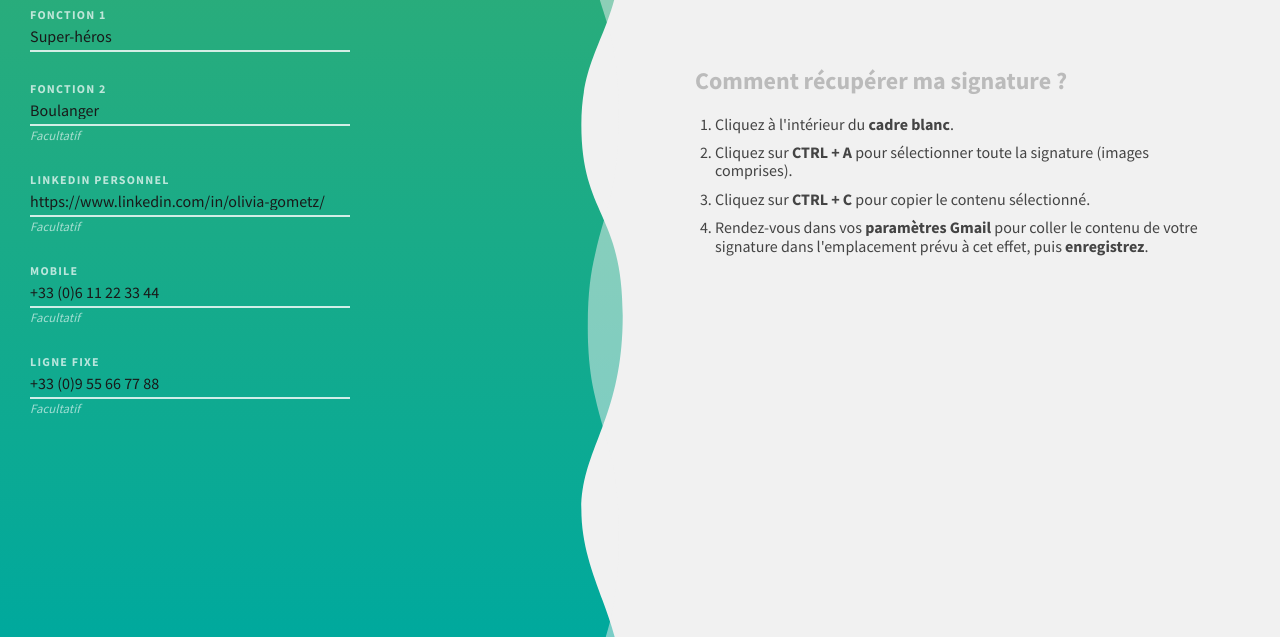
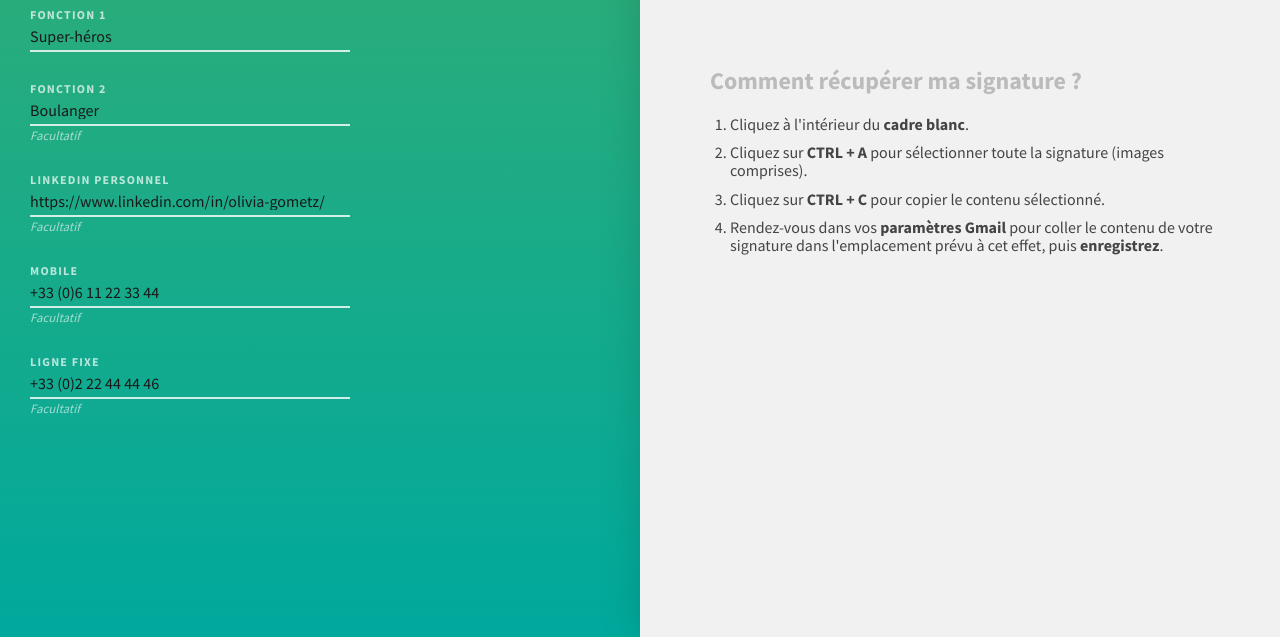
Before and after one commit to PayGreen/email-signature, a website: page paygreen/signature-creation.html in a window 1280 px wide. Shown: the part 163-800 px from the top of the page. Drawn offline with Linux system fonts and the light colour scheme.

Commit message:
feat: remove waves feat: use correct phone number in field value

```diff
--- a/assets/sass/partials/_aside.scss
+++ b/assets/sass/partials/_aside.scss
@@ -1,55 +1,6 @@
 aside {
-    $size: 100px;
-
     position: relative;
     background-color: $lightGrey;
     padding: $spaceXL;
-
-    @media #{$minMD} {
-        padding: .1px;
-        padding-right: $spaceXL;
-    }
-
-    &:hover {
-        .st0 {
-            transform: translateY($size/4);
-        }
-
-        .st1 {
-            transform: translateY(-$size/2);
-        }
-    }
-
-    figure {
-        position: absolute;
-        transform: translateX(calc(-100% + 1px));
-        height: 100%;
-        overflow: hidden;
-        margin: 0;
-        display: none;
-
-        @media #{$minMD} {
-            display: block;
-        }
-    }
-
-    svg {
-        height: calc(100% + #{$size});
-        margin-top: -$size/2;
-
-        .st0,
-        .st1 {
-            transition: all 2s;
-        }
-
-        &:hover {
-            .st0 {
-                transform: translateY(-$size/4);
-            }
-
-            .st1 {
-                transform: translateY($size/2);
-            }
-        }
-    }
+    box-shadow: 0 0 40px transparentize(#000000, .85);
 }
--- a/assets/sass/partials/_form.scss
+++ b/assets/sass/partials/_form.scss
@@ -3,10 +3,6 @@ form {
     background-image: linear-gradient($green, $blue);
     color: $white;
     padding: .1px;
-
-    @media #{$minMD} {
-        padding-right: $spaceXL*2;
-    }
 }
 
 fieldset {
--- a/assets/sass/partials/_iframe.scss
+++ b/assets/sass/partials/_iframe.scss
@@ -4,6 +4,7 @@ iframe {
     border: none;
     padding: $spaceSM;
     margin: $spaceXL auto;
+    margin-top: 0;
     width: 100%;
     height: fit-content;
     max-width: $content;
--- a/paygreen/signature-creation.html
+++ b/paygreen/signature-creation.html
@@ -64,7 +64,7 @@
             <label for="business">
                 Ligne fixe
             </label>
-            <input type="tel" id="business" value="330955667788" />
+            <input type="tel" id="business" value="330222444446" />
             <p>
                 Facultatif
             </p>
@@ -72,22 +72,6 @@
     </form>
 
     <aside>
-        <figure>
-            <svg version="1.1" xmlns="http://www.w3.org/2000/svg" xmlns:xlink="http://www.w3.org/1999/xlink" x="0px" y="0px"
-                viewBox="0 0 121 1157" style="enable-background:new 0 0 121 1157;" xml:space="preserve">
-                <style type="text/css">
-                    .st0{fill:#F1F1F1;}
-                    .st1{opacity:0.5;fill:#F1F1F1;enable-background:new;}
-                </style>
-                <path class="st0" d="M121,0v1157H96c0-89.4-51.7-141.7-51.7-228.8c0-77.8,53.2-116.3,53.2-248.9s-53.2-128-53.2-245.1
-                    c0-106.4,53.2-117.2,53.2-252.8S44,0,44,0H121z"/>
-                <path class="st1" d="M121,1157V0H80c-8.5,49.3-26.7,106.7-26.7,158.3c0,138.8,39.3,121,39.3,263.6c0,10-0.8,19.2-0.8,27.7
-                    c0,0,0,3.9,0,6.2c-1.5,24.7-4.6,44.7-7.7,61.7c-6.1,27.7-15.4,51.6-22.3,84c-5.3,22.3-9.2,49.3-9.2,88.6c0,0.8,0,1.5,0,2.3
-                    s0,1.5,0,2.3c0,39.3,3.8,65.5,9.2,88.6c6.9,31.6,16.1,56.3,22.3,84c3.8,17,6.2,37,7.7,61.7c0,2.3,0,3.9,0,6.2l0,0
-                    c0.8,8.4,0.8,17.7,0.8,27.7c0,122.5-30,147.1-34.6,194.1H121z"/>
-            </svg>
-        </figure>
-
         <iframe src="ressources/signature.html" class="loading"></iframe>
 
         <h2>
```
Also changed, not shown: assets/css/styles.css, paygreen/ressources/img/waves.svg (deleted), 1 other file.
